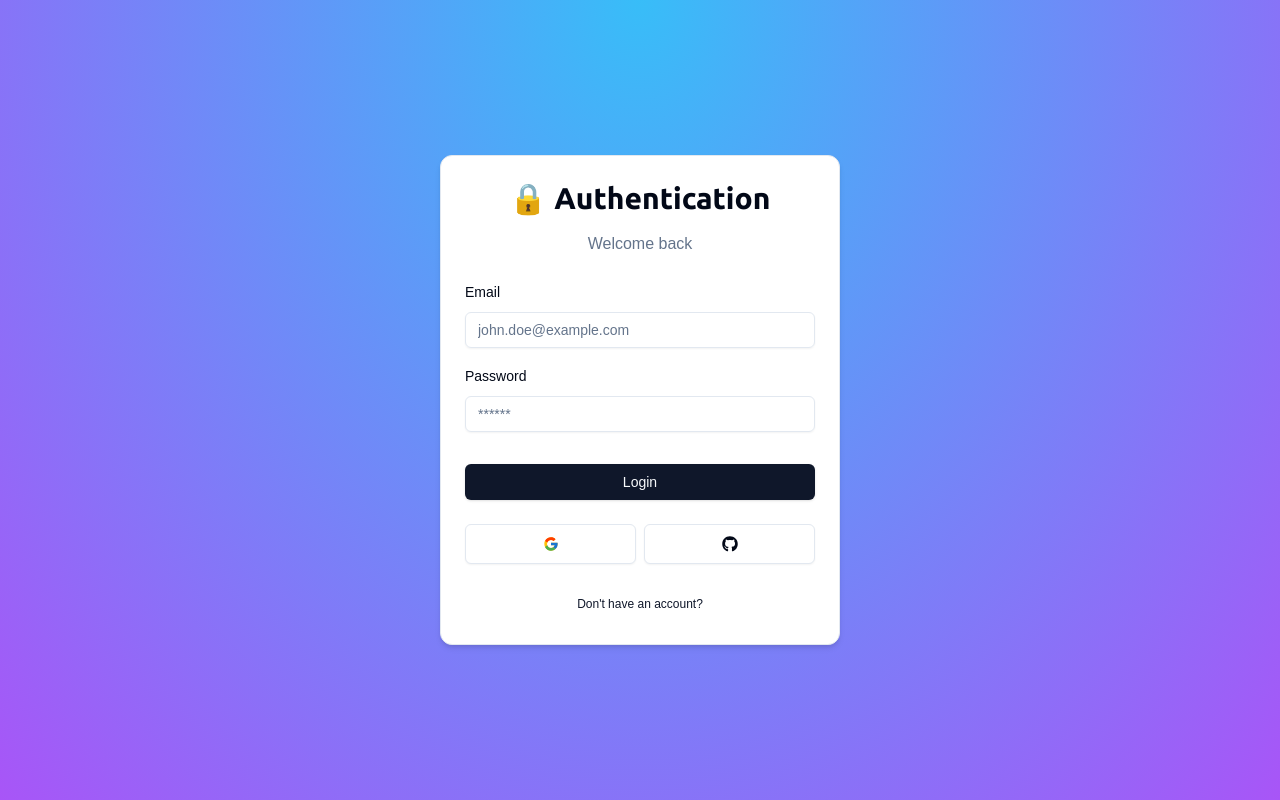
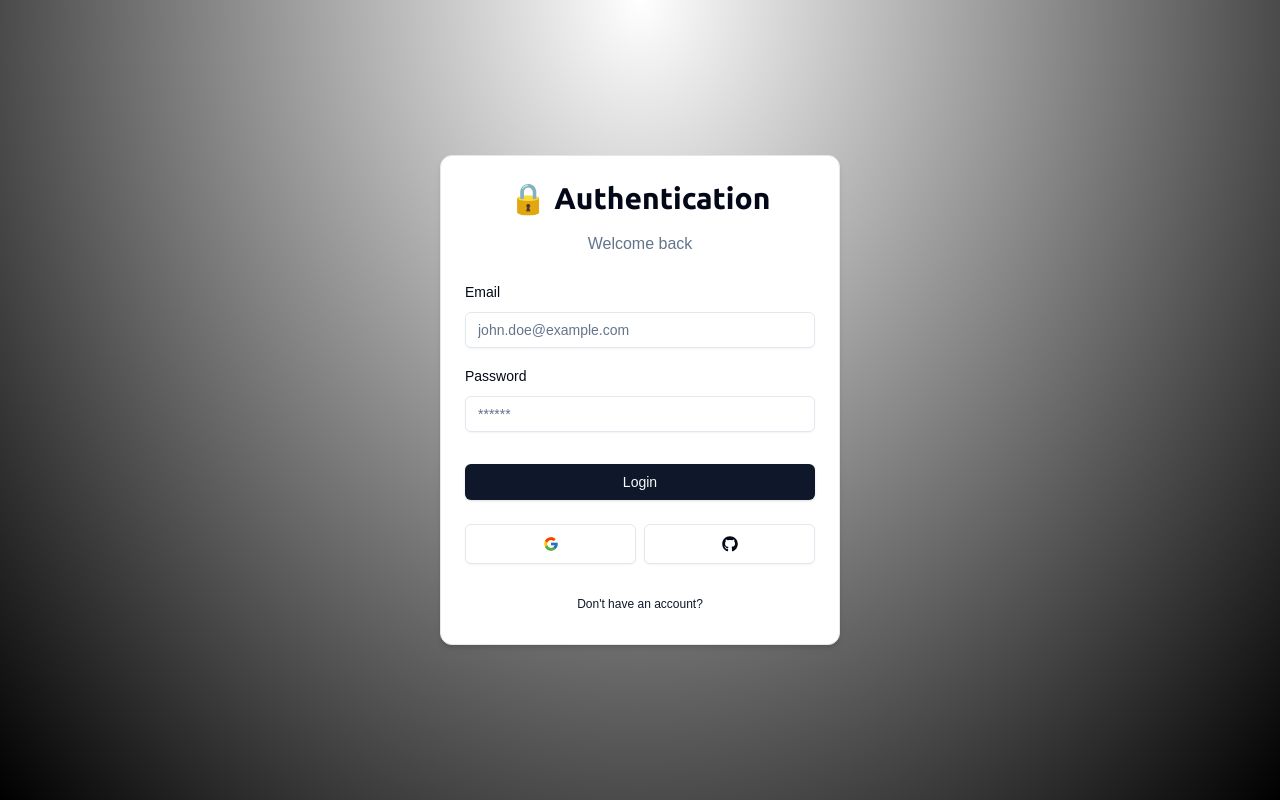
Before and after one commit to rupesh-dev30/Auth-v5, a Next.js app: page /auth/login in a window 1280 px wide. Built offline with nearby package versions, Linux system fonts and the light colour scheme; no server answers.

Commit message:
change backgroun black and white

```diff
--- a/app/auth/layout.tsx
+++ b/app/auth/layout.tsx
@@ -2,7 +2,7 @@ import React, { ReactNode } from "react";
 
 export default function AuthLayout({ children }: { children: ReactNode }) {
   return (
-    <div className="h-full flex items-center justify-center bg-[radial-gradient(ellipse_at_top,_var(--tw-gradient-stops))] from-sky-400 to-purple-500">
+    <div className="h-full flex items-center justify-center bg-[radial-gradient(ellipse_at_top,_var(--tw-gradient-stops))] from-white to-black">
       {children}
     </div>
   );
```
